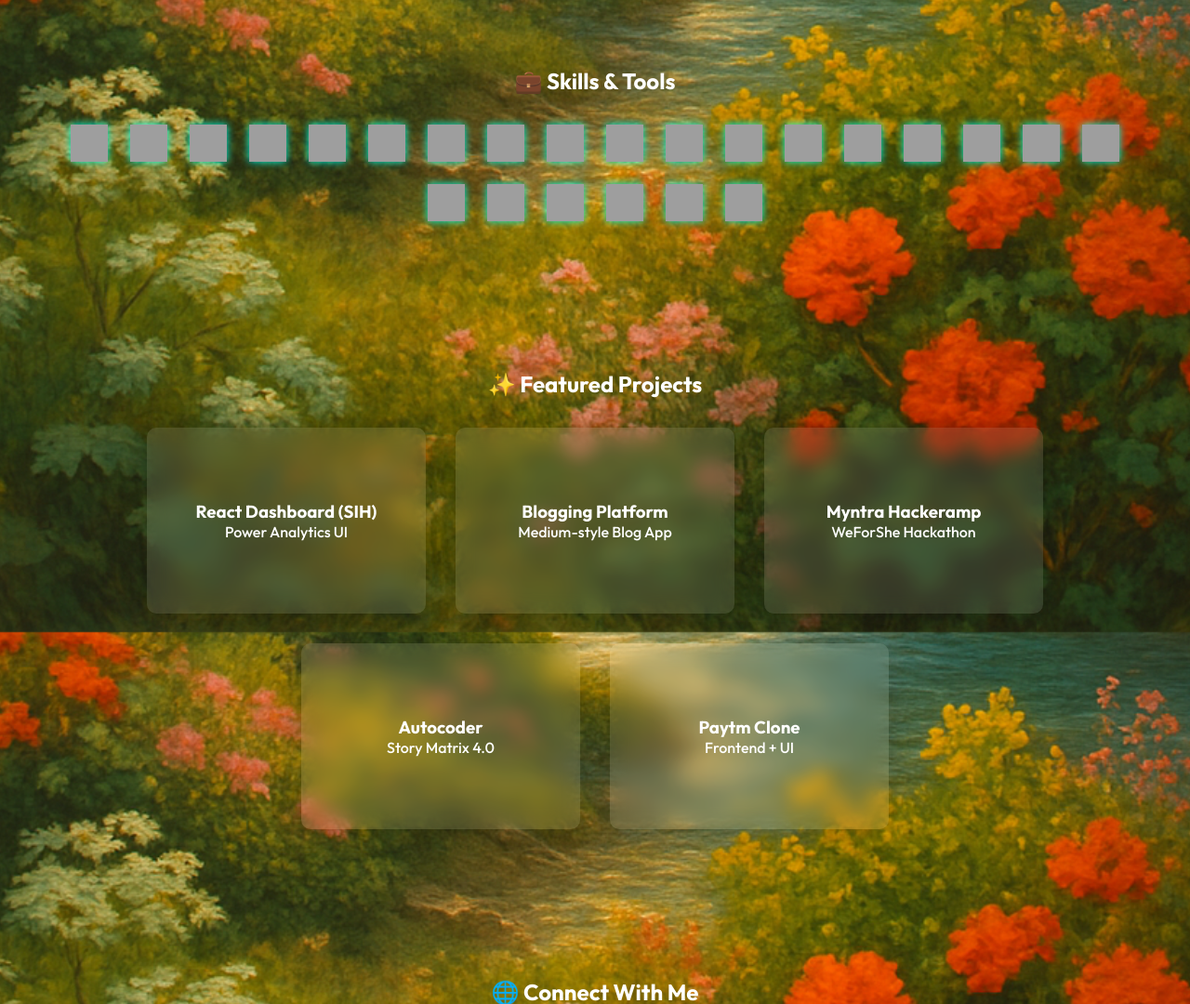
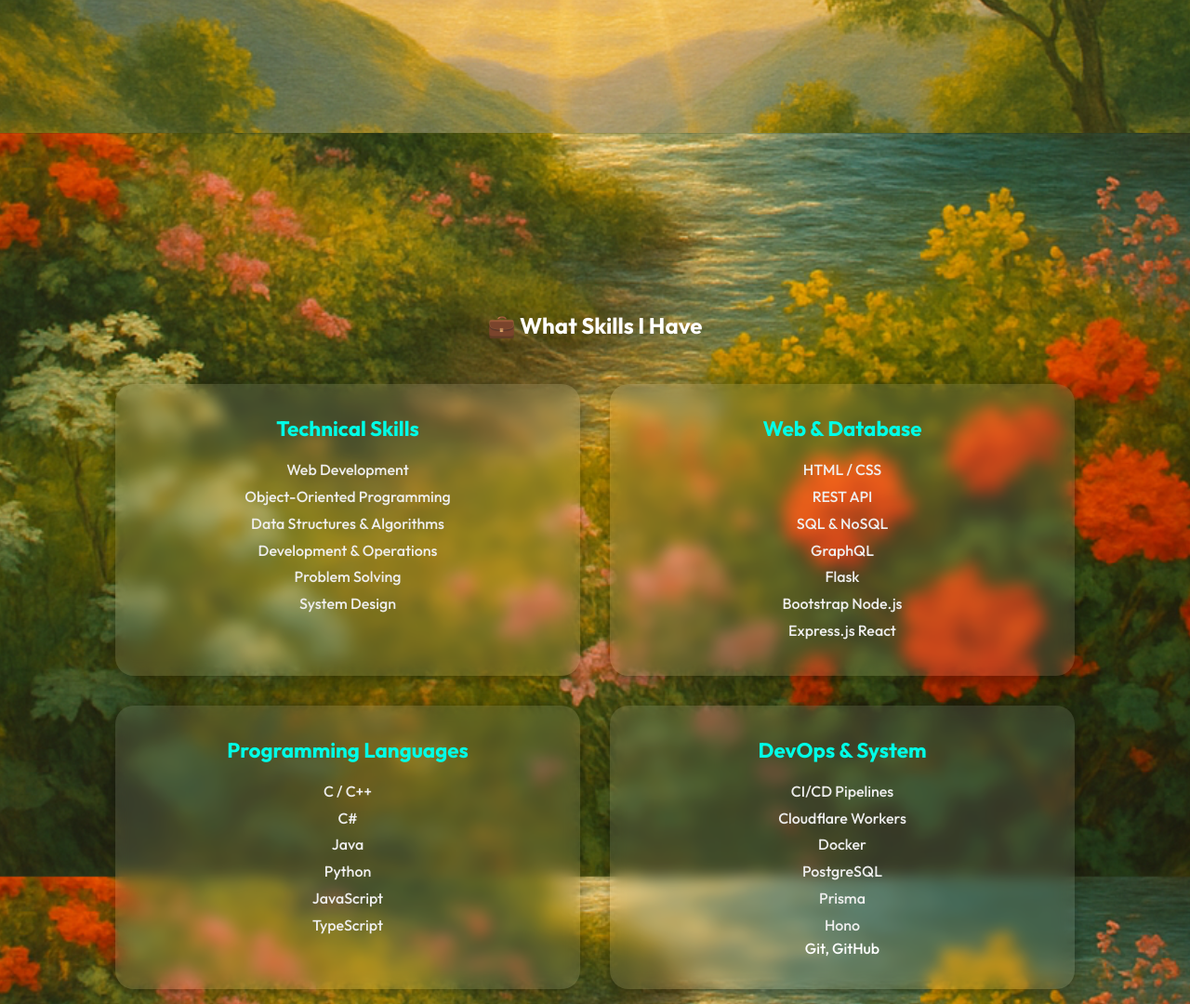
Before and after one commit to Amisha727/Portfolio_Website, a plain HTML site: page index.html in a window 1280 px wide. Shown: the part 1720-2800 px from the top of the page at 93% size. Drawn offline with Linux system fonts and the light colour scheme; grey boxes are pictures that could not be loaded.

Commit message:
updating skills

```diff
--- a/index.html
+++ b/index.html
@@ -191,14 +191,87 @@
         padding: 6rem 2rem 4rem;
       }
 
-      #skills .icons {
-        text-align: center;
+      .skill-cards-container {
   display: flex;
   flex-wrap: wrap;
   justify-content: center;
-        gap: 1.5rem;
-        margin-top: 2rem;
+  gap: 2rem;
+  color: white;
+  max-width: 1200px;
+  margin: 0 auto;
 }
+
+.skill-card {
+  background-color: rgba(255, 255, 255, 0.1);
+  border-radius: 20px;
+  padding: 2rem;
+  width: 100%;
+  max-width: 500px;
+  flex: 1 1 calc(45% - 2rem); /* ~2 cards per row with gap */
+  transition: all 0.3s ease;
+  cursor: pointer;
+  border: 2px solid transparent;
+  backdrop-filter: blur(8px);
+  box-shadow: 0 4px 16px rgba(0, 0, 0, 0.3);
+}
+
+.skill-card h3 {
+  color: #00ffe7;
+  margin-bottom: 1rem;
+  font-size: 1.4rem;
+  text-align: center;
+}
+
+.skill-card ul {
+  list-style: none;
+  padding-left: 0;
+  line-height: 1.8;
+  font-size: 1rem;
+  color: #eee;
+}
+/*
+.skill-card ul li::before {
+  content: '🔧';
+  color: #ff66cc;
+  margin-right: 0.5rem;
+}*/
+
+.skill-card:hover {
+  transform: scale(1.03);
+  border-color: #00ffe7;
+  box-shadow: 0 0 15px rgba(0, 255, 231, 0.2);
+}
+
+.skill-card.active {
+  transform: scale(1.05);
+  border-color: #00ffe7;
+  box-shadow: 0 0 25px rgba(0, 255, 231, 0.3);
+}
+@media (max-width: 768px) {
+  .skill-card {
+    flex: 1 1 100%;
+  }
+}
+
+.skill-card ul li {
+  font-size: 1rem;
+  margin: 0.4rem 0;
+  color: #eee;
+  display: block;
+  text-align:justify; /* Center align text for all items */
+  width: 100%;
+}
+/*
+.skill-card ul li:nth-child(odd) {
+  text-align: left;
+  padding-left: 1rem;
+}
+
+.skill-card ul li:nth-child(even) {
+  text-align: right;
+  padding-right: 1rem;
+}*/
+
 
       #skills .icons img {
         width: 40px;
@@ -312,88 +385,119 @@
     </section>
 
     <section id="parallax2" class="parallax-section">
-      <section id="about">
-        <h2 style="text-align: center; margin-bottom: 2rem">👩‍💻 About Me</h2>
-        <p
-          style="
-            text-align: center;
-            max-width: 700px;
-            margin: 0 auto;
-            color: #ccc;
-          "
-        >
-          I am a final-year Computer Science student with deep expertise in
-          responsive front-end development. I specialize in creating immersive
-          UI/UX experiences with strong aesthetics and attention to detail.
+      <section id="about" style="padding: 6rem 2rem; color: white;">
+  <h2 style="text-align: center; margin-bottom: 0.5rem;">👩‍💻 Get To Know</h2>
+  <h3 style="text-align: center; margin-bottom: 3rem; font-size: 2rem;">About Me</h3>
+
+  <div style="display: flex; flex-wrap: wrap; gap: 2rem; justify-content: center; align-items: center;">
+
+    <!-- Image -->
+    <div style="flex: 1; min-width: 280px; text-align: center;">
+      <img src="./assets/amisha-profile.png" alt="Amisha" style="max-width: 100%; border-radius: 20px; box-shadow: 0 0 20px rgba(0,255,231,0.4);" />
+    </div>
+
+    <!-- Text Content -->
+    <div style="flex: 2; min-width: 300px;">
+      <p style="font-size: 1.05rem; line-height: 1.8; margin-bottom: 2rem; color: #ccc;">
+        Hello! I'm <strong style="color:#00ffe7;">Kumari Amisha</strong>, a passionate Computer Science & Engineering student with a strong foundation in building scalable full-stack applications, backend infrastructure, and intuitive UI/UX. I’ve worked with tech like React, Hono, Prisma, Cloudflare Workers and love solving real-world problems through innovation.<br><br>
+        I thrive in collaborative environments and enjoy tackling challenges that push the boundaries of technology. My goal is to create impactful solutions that enhance user experiences and drive efficiency.
+        When I'm not coding, you can find me exploring new tech trends, contributing to open-source projects, or engaging in hackathons. Let's connect and build something amazing together!
       </p>
+
+      <!-- Cards for Education & Skills -->
+      <div style="display: flex; flex-wrap: wrap; gap: 1.5rem;">
+        <!-- Education Card -->
+        <div style="flex: 1; min-width: 220px; background-color: rgba(255, 255, 255, 0.1); border: 1px solid rgba(255, 255, 255, 0.1); border-radius: 12px; padding: 1.5rem; box-shadow: 0 0 10px rgba(0,255,231,0.1); backdrop-filter: blur(6px);">
+          <h4 style="margin-bottom: 1rem; color: #00ffe7;"><i class="fas fa-user-graduate"></i> Education</h4>
+          <p style="line-height: 1.6;">
+            B.Tech in Computer Science<br />
+            SRM Institute of Science and Technology<br />
+            Expected: May 2026<br />
+            CGPA: 9.37/10
+          </p>
+        </div>
+
+        <!-- Skills Card -->
+        <div style="flex: 1; min-width: 220px; background-color: rgba(255, 255, 255, 0.1); border: 1px solid rgba(255, 255, 255, 0.1); border-radius: 12px; padding: 1.5rem; box-shadow: 0 0 10px rgba(0,255,231,0.1); backdrop-filter: blur(6px);">
+          <h4 style="margin-bottom: 1rem; color: #00ffe7;"><i class="fas fa-code"></i> Skills</h4>
+          <ul style="list-style: none; padding-left: 0; line-height: 1.8;">
+            <li>Full-Stack Development</li>
+            <li>DevOps & System Design</li>
+            <li>OOP & DSA</li>
+            <li>Cloud Platforms</li>
+          </ul>
+        </div>
+      </div>
+
+      <!-- Let's Talk Button -->
+      <button class="btn" style="margin-top: 2rem;" onclick="scrollToSection('connect')">Let's Talk!</button>
+    </div>
+  </div>
 </section>
+
+
     </section>
 
     <section id="parallax3" class="parallax-section">
-      <section id="skills">
-        <h2 style="text-align: center; margin-bottom: 2rem">
-          💼 Skills & Tools
-        </h2>
-        <div class="icons">
-          <img
-            src="https://cdn.simpleicons.org/bootstrap/7952B3"
-            alt="bootstrap"
-          />
-          <img
-            src="https://cdn.simpleicons.org/codeigniter/EF4223"
-            alt="codeigniter"
-          />
-          <img
-            src="https://cdn.simpleicons.org/cplusplus/00599C"
-            alt="cplusplus"
-          />
-          <img src="https://cdn.simpleicons.org/css3/1572B6" alt="css3" />
-          <img src="https://cdn.simpleicons.org/docker/2496ED" alt="docker" />
-          <img src="https://cdn.simpleicons.org/express/000000" alt="express" />
-          <img src="https://cdn.simpleicons.org/figma/F24E1E" alt="figma" />
-          <img
-            src="https://cdn.simpleicons.org/firebase/FFCA28"
-            alt="firebase"
-          />
-          <img src="https://cdn.simpleicons.org/git/F05032" alt="git" />
-          <img src="https://cdn.simpleicons.org/html5/E34F26" alt="html5" />
-          <img
-            src="https://cdn.simpleicons.org/javascript/F7DF1E"
-            alt="javascript"
-          />
-          <img
-            src="https://cdn.simpleicons.org/apachekafka/231F20"
-            alt="kafka"
-          />
-          <img src="https://cdn.simpleicons.org/mongodb/47A248" alt="mongodb" />
-          <img src="https://cdn.simpleicons.org/mysql/4479A1" alt="mysql" />
-          <img
-            src="https://cdn.simpleicons.org/nextdotjs/000000"
-            alt="nextjs"
-          />
-          <img
-            src="https://cdn.simpleicons.org/nodedotjs/339933"
-            alt="nodejs"
-          />
-          <img src="https://cdn.simpleicons.org/pandas/150458" alt="pandas" />
-          <img src="https://cdn.simpleicons.org/postman/FF6C37" alt="postman" />
-          <img src="https://cdn.simpleicons.org/python/3776AB" alt="python" />
-          <img src="https://cdn.simpleicons.org/pytorch/EE4C2C" alt="pytorch" />
-          <img src="https://cdn.simpleicons.org/react/61DAFB" alt="react" />
-          <img
-            src="https://cdn.simpleicons.org/tailwindcss/06B6D4"
-            alt="tailwind"
-          />
-          <img
-            src="https://cdn.simpleicons.org/tensorflow/FF6F00"
-            alt="tensorflow"
-          />
-          <img
-            src="https://cdn.simpleicons.org/typescript/3178C6"
-            alt="typescript"
-          />
+      <section id="skills" style="padding: 6rem 2rem;">
+  <h2 style="text-align: center; margin-bottom: 3rem; color: white;">💼 What Skills I Have</h2>
+
+  <div class="skill-cards-container">
+    <!-- Card 1 -->
+    <div class="skill-card" onclick="activateCard(this)">
+      <h3>Technical Skills</h3>
+      <ul>
+        <ul>Web Development</ul>
+        <ul>Object-Oriented Programming</ul>
+        <ul>Data Structures & Algorithms</ul>
+        <ul>Development & Operations</ul>
+        <ul>Problem Solving</ul>
+        <ul>System Design</ul>
+      </ul>
+    </div>
+
+    <!-- Card 2 -->
+    <div class="skill-card" onclick="activateCard(this)">
+      <h3>Web & Database</h3>
+      <ul>
+        <ul>HTML / CSS</ul>
+        <ul>REST API</ul>
+        <ul>SQL & NoSQL</ul>
+        <ul>GraphQL</ul>              <ul>Flask</ul>
+        <ul>Bootstrap Node.js</ul>
+        <ul>Express.js React</ul>
+      </ul>
+    </div>
+
+    <!-- Card 3 -->
+    <div class="skill-card" onclick="activateCard(this)">
+      <h3>Programming Languages</h3>
+      <ul>
+        <ul>C / C++ </ul>
+        <ul>C#</ul>
+        <ul>Java</ul>
+        <ul>Python</ul>
+        <ul>JavaScript</ul>
+        <ul>TypeScript</ul>
+      </ul>
+    </div>
+
+    <!-- Card 4 -->
+    <div class="skill-card" onclick="activateCard(this)">
+      <h3>DevOps & System</h3>
+      <ul>
+        <ul>CI/CD Pipelines</ul>
+        <ul>Cloudflare Workers</ul>
+        <ul>Docker</ul>
+        <ul>PostgreSQL</ul>
+        <ul>Prisma</ul>
+        <ul>Hono</ul>
+      </ul>Git, GitHub</ul>
+      </ul>
+    </div>
   </div>
 </section>
+
 
     <section id="projects">
   <h2 style="text-align: center; margin-bottom: 2rem">
```
Lines whose indentation alone changed are shown as unchanged.
